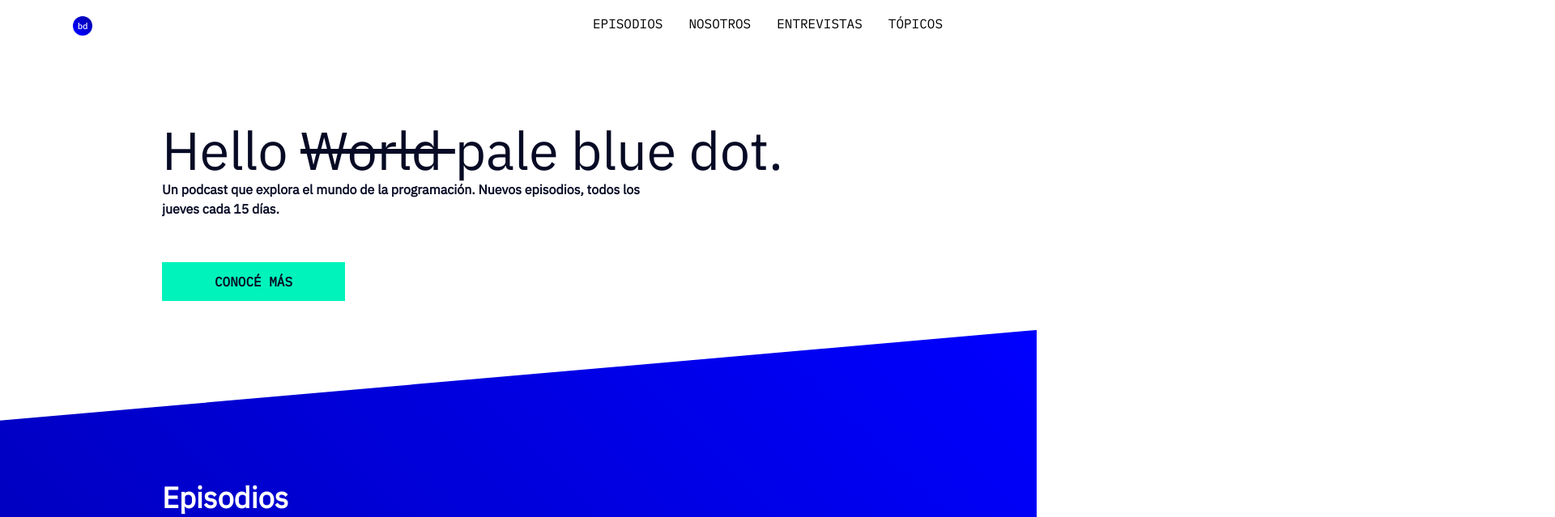
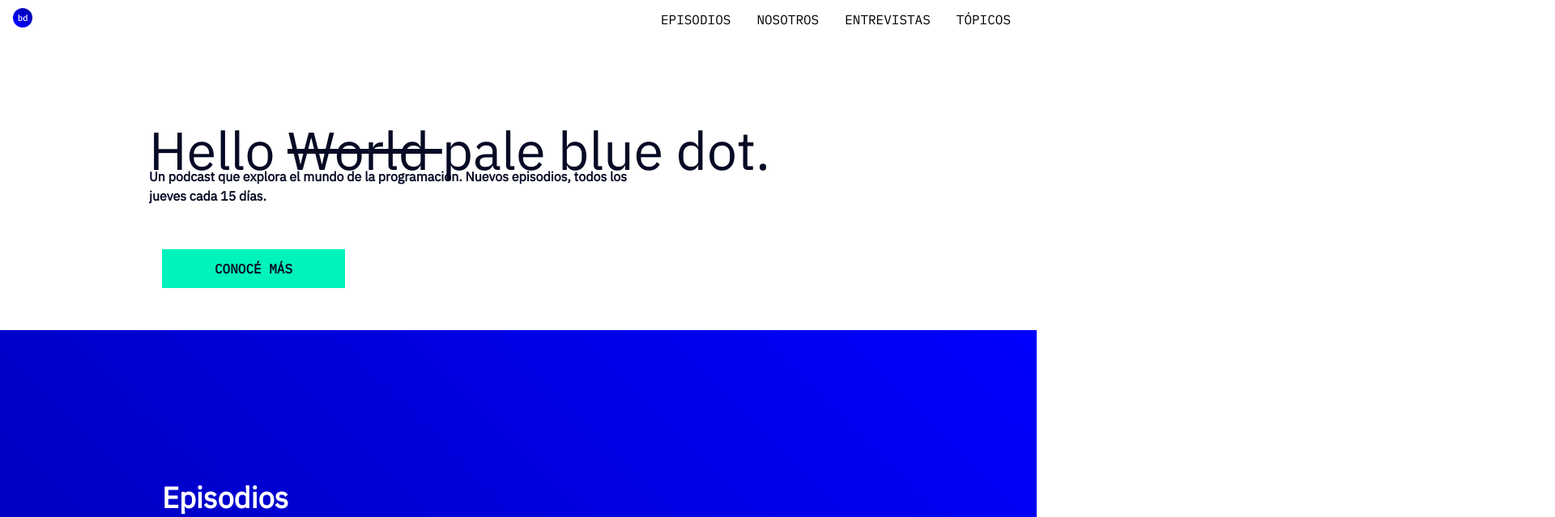
Before and after one commit to feralmangos/podcast-channel, a website: page index.html in a window 1280 px wide. Shown: the top 639 px of the page at 81% size, 1920 px wide, since content can reach past the window. Drawn offline with Linux system fonts and the light colour scheme.

Commit message:
latest modification

```diff
--- a/source/stylesheets/index.scss
+++ b/source/stylesheets/index.scss
@@ -8,8 +8,10 @@
 
 $color-blue: #0000FF;
 nav {
+
     height: 44px;
     position: relative;
+    padding:10px 16px 10px 16px;
     .navbar {
         input[type=checkbox] {
             display: none;
@@ -20,11 +22,11 @@ nav {
             height: 224px;
             justify-content: space-evenly;
             @media screen and (min-width: 1024px) {
+                position:static;
+
                 display: flex;
                 flex-direction: row;
                 background: none;
-                margin-top: -35px;
-                margin-right: 100px;
                 color: $color-blue;
                 border: none;
                 justify-content: flex-end;
@@ -41,10 +43,8 @@ nav {
         }
         display: flex;
         justify-content: space-between;
-        align-items: center;
         .logo {
             img {
-                position: absolute;
                 left: 16px;
                 top: 10px;
                 @media screen and (min-width: 1024px) {
@@ -56,7 +56,7 @@ nav {
         label {
             .menu-icon {
                 display: flex;
-                position: absolute;
+
                 top: 10px;
                 right: 16px;
                 cursor: pointer;
@@ -87,17 +87,15 @@ nav {
         width: 100%;
         background: #0000EC;
         @media screen and (min-width: 1024px) {
-            display: flex;
-            background: none;
-            margin-top: -35px;
-            color: black;
-            border: none;
+            position:static;
             display: flex;
             background: none;
             color: black;
             border: none;
+                        background: none;
+            color: black;
+            border: none;
             justify-content: flex-end;
-            margin-right: 100px;
         }
         li {
             a {
@@ -125,8 +123,9 @@ nav {
 }
 
 header {
-    margin-top: 29px;
+
     font-family: 'IBM Plex Mono', monospace;
+    margin:16px;
     @media screen and (min-width: 1024px) {
         margin-left: 184px;
         margin-top: 120px;
@@ -137,8 +136,10 @@ header {
         color: #060A24;
         letter-spacing: 0;
         line-height: 42px;
-        width: 240px;
-        margin-left: 16px;
+        margin-right:16px;
+
+   width:100%;
+
         font-weight: normal;
         span {
             text-decoration: line-through;
@@ -156,8 +157,7 @@ header {
         letter-spacing: 0px;
         line-height: 24px;
         font-size: 16px;
-        margin: 16px 16px 0px;
-        width: 288px;
+
         height: 66px;
         @media screen and (min-width: 1024px) {
             width: 628px;
@@ -215,7 +215,7 @@ header {
     width: 100%;
     height: auto;
     background-image: linear-gradient(225deg, #0000FF 0%, #0000A3 100%);
-    &::before {
+    /* &::before {
         margin-top: -5px;
         margin-left: 20px;
         position: absolute;
@@ -245,7 +245,7 @@ header {
         transform-origin: bottom left;
         transform: skew(-85deg);
         z-index: 3;
-    }
+    }*/
     .bg-podcasts {
         .episodes {
             margin: 0px 0 25px 16px;
@@ -299,7 +299,7 @@ header {
     }
     img {
         z-index: 2;
-        width: 360px;
+        width: 288px;
         left: 50%;
         transform: translate(-5%, 0);
         @media screen and (min-width: 1024px) {
@@ -342,7 +342,7 @@ header {
         line-height: 22px;
         font-size: 14px;
         margin: 0 auto;
-        width: 288px;
+        width: 100%;
         font-family: 'IBM Plex Sans', sans-serif;
         font-size: 36px;
         line-height: 42px;
@@ -359,7 +359,7 @@ header {
         .fpic {
             margin-top: -5px;
             img {
-                width: 320px;
+                width: 100%;
                 @media screen and (min-width: 1024px) {
                     width: 480px;
                 }
```
Also changed, not shown: index.html (+1 -1 lines), build/stylesheets/index.css, 1 other file.
